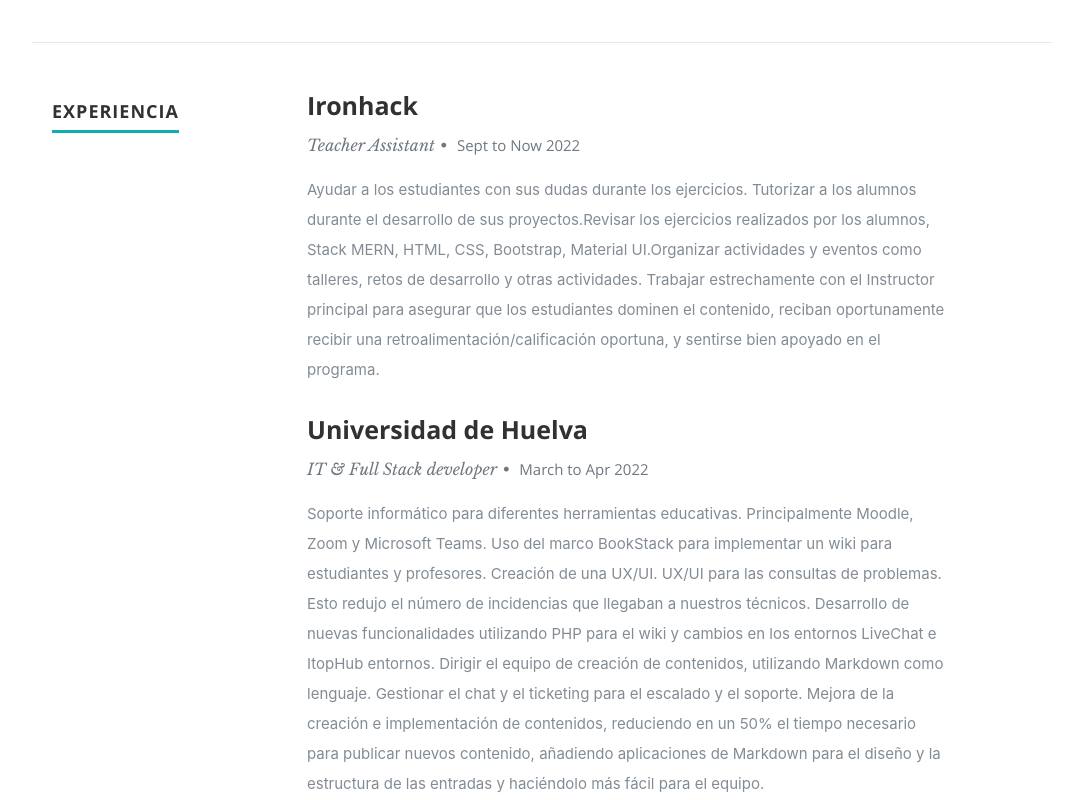
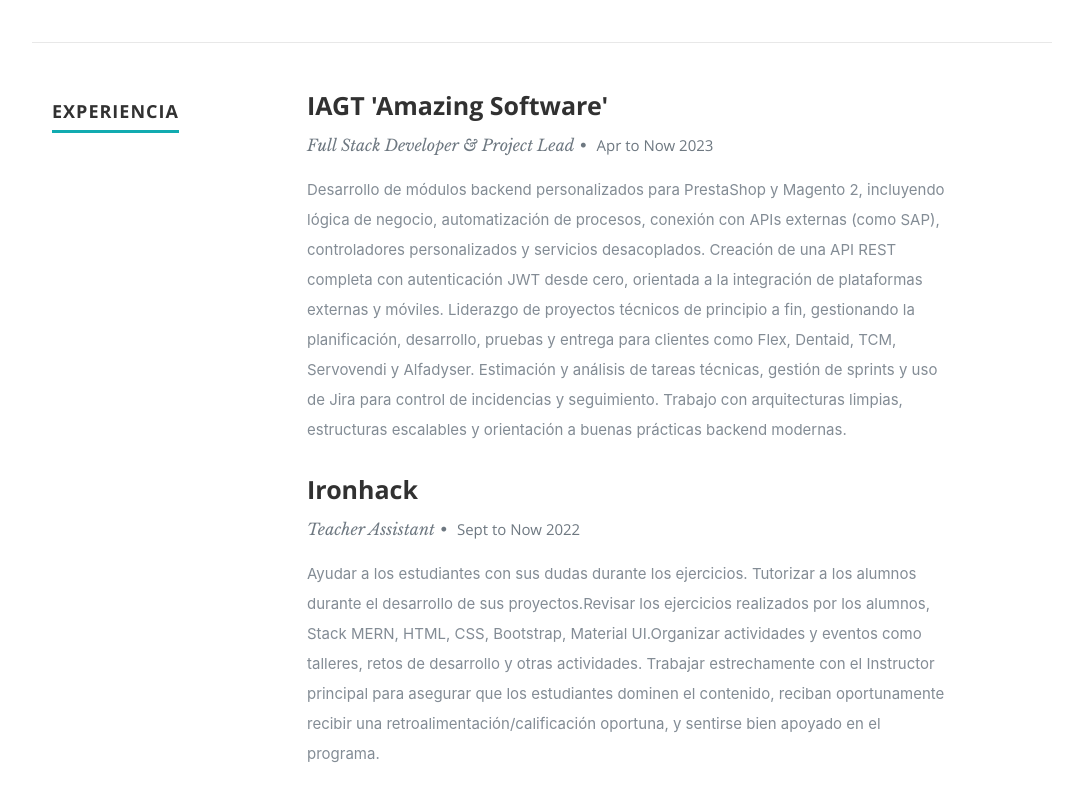
Before and after one commit to luthiwd/i-igomu-oz, a React (Create React App) app: page / in a window 1280 px wide. Shown: the part 1580-2380 px from the top of the page, without its empty margins (98-1181 px from the left). Built offline with nearby package versions, Linux system fonts and the light colour scheme.

Commit message:
Update resumeData.js
Add new work

```diff
--- a/src/resumeData.js
+++ b/src/resumeData.js
@@ -43,6 +43,19 @@
       },
     ],
     "work":[
+        {
+          "CompanyName": "IAGT 'Amazing Software'",
+          "specialization": "Full Stack Developer & Project Lead",
+          "MonthOfEnter": "Apr",
+          "MonthOfLeaving": "Now",
+          "YearOfLeaving": "2023",
+          "Achievements": `Desarrollo de módulos backend personalizados para PrestaShop y Magento 2, incluyendo lógica de negocio, automatización de procesos, conexión con APIs externas (como SAP), controladores personalizados y servicios desacoplados.
+        Creación de una API REST completa con autenticación JWT desde cero, orientada a la integración de plataformas externas y móviles.
+        Liderazgo de proyectos técnicos de principio a fin, gestionando la planificación, desarrollo, pruebas y entrega para clientes como Flex, Dentaid, TCM, Servovendi y Alfadyser.
+        Estimación y análisis de tareas técnicas, gestión de sprints y uso de Jira para control de incidencias y seguimiento.
+        Trabajo con arquitecturas limpias, estructuras escalables y orientación a buenas prácticas backend modernas.`
+        },
+
       {
         "CompanyName":"Ironhack",
         "specialization":"Teacher Assistant",
```
